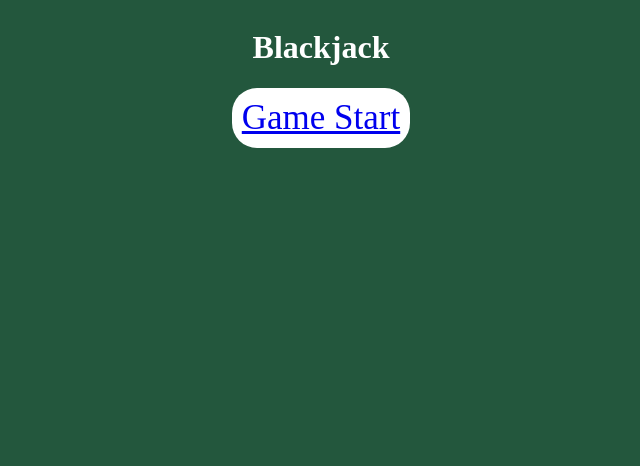
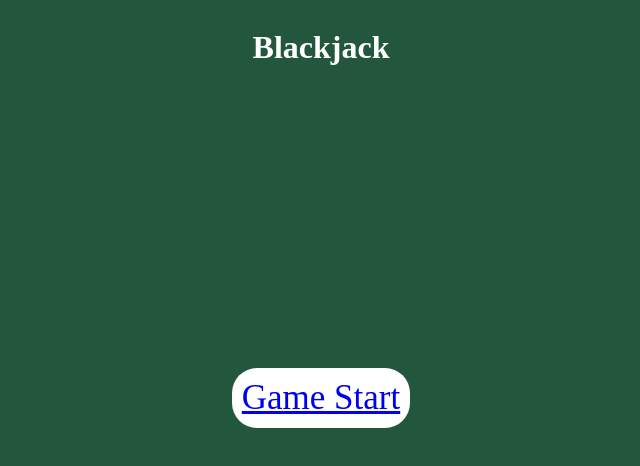
Before and after one commit to gr8tscott/Blackjack, a plain HTML site: page index.html in a window 1280 px wide. Shown: the whole page, without its empty margins (319-959 px from the left). Drawn offline with Linux system fonts and the light colour scheme.

```diff
--- a/style.css
+++ b/style.css
@@ -48,6 +48,7 @@
     font-size: x-large;
     font-size: 35px;
     padding: 10px;
+    margin: 35vh;
 
 }
 
```
Also changed, not shown: 1 other file.
